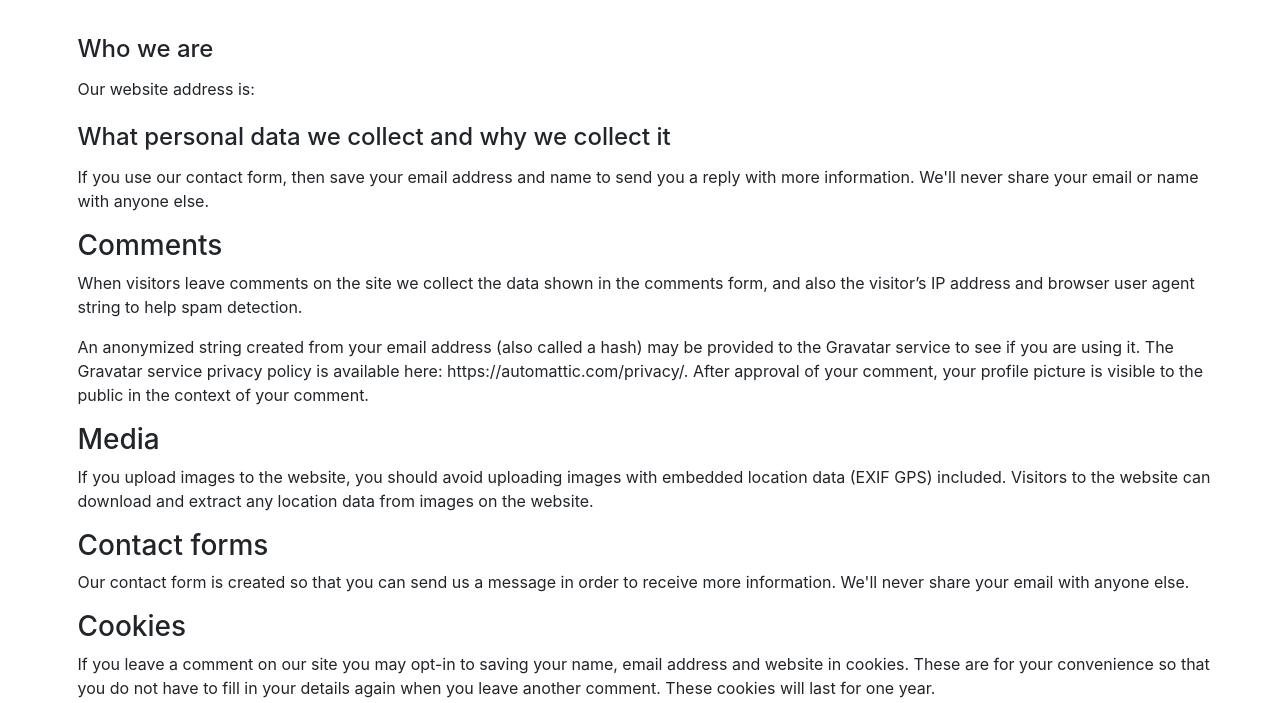
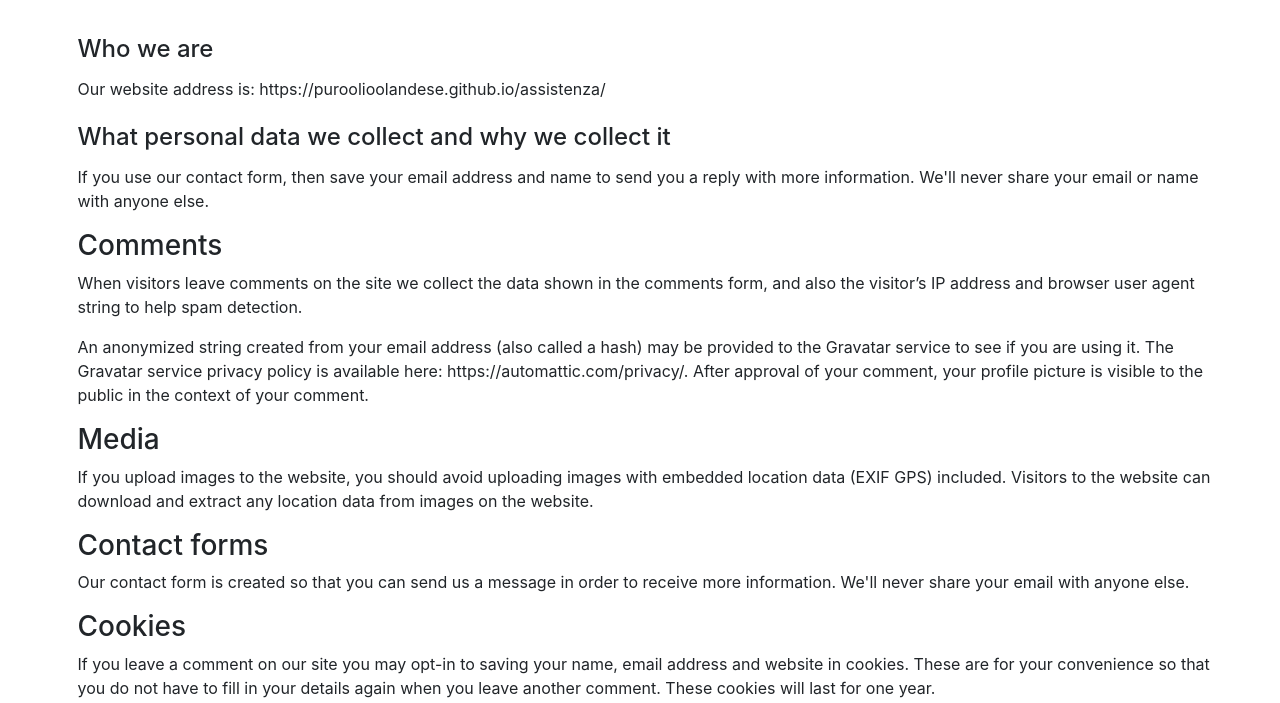
Before and after one commit to puroolioolandese/assistenza, a plain HTML site: page privacy.html in a window 1280 px wide. Shown: the part 97-800 px from the top of the page. Drawn offline with Linux system fonts and the light colour scheme.

Commit message:
Update privacy.html

```diff
--- a/privacy.html
+++ b/privacy.html
@@ -48,7 +48,7 @@
 
 
 
-<p>Our website address is:  </p>
+<p>Our website address is: https://puroolioolandese.github.io/assistenza/</p>
 
 
 <h4>What personal data we collect and why we collect it</h4>
```
